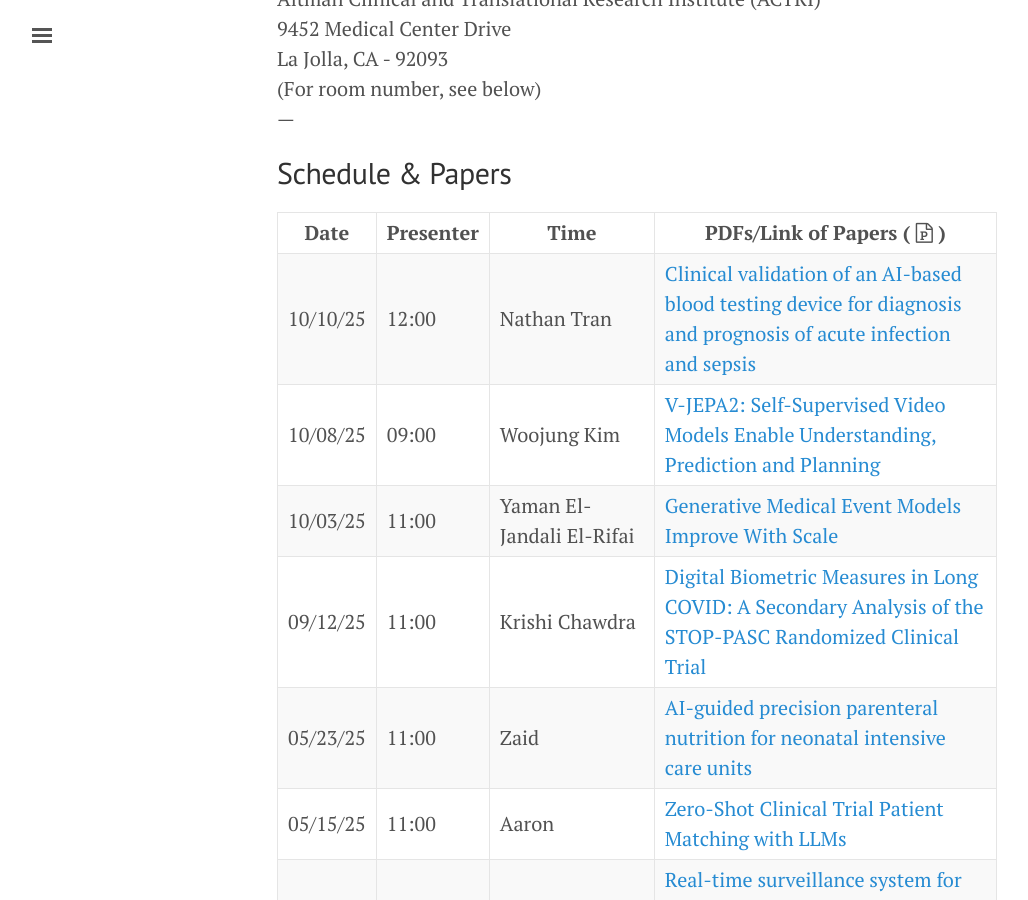
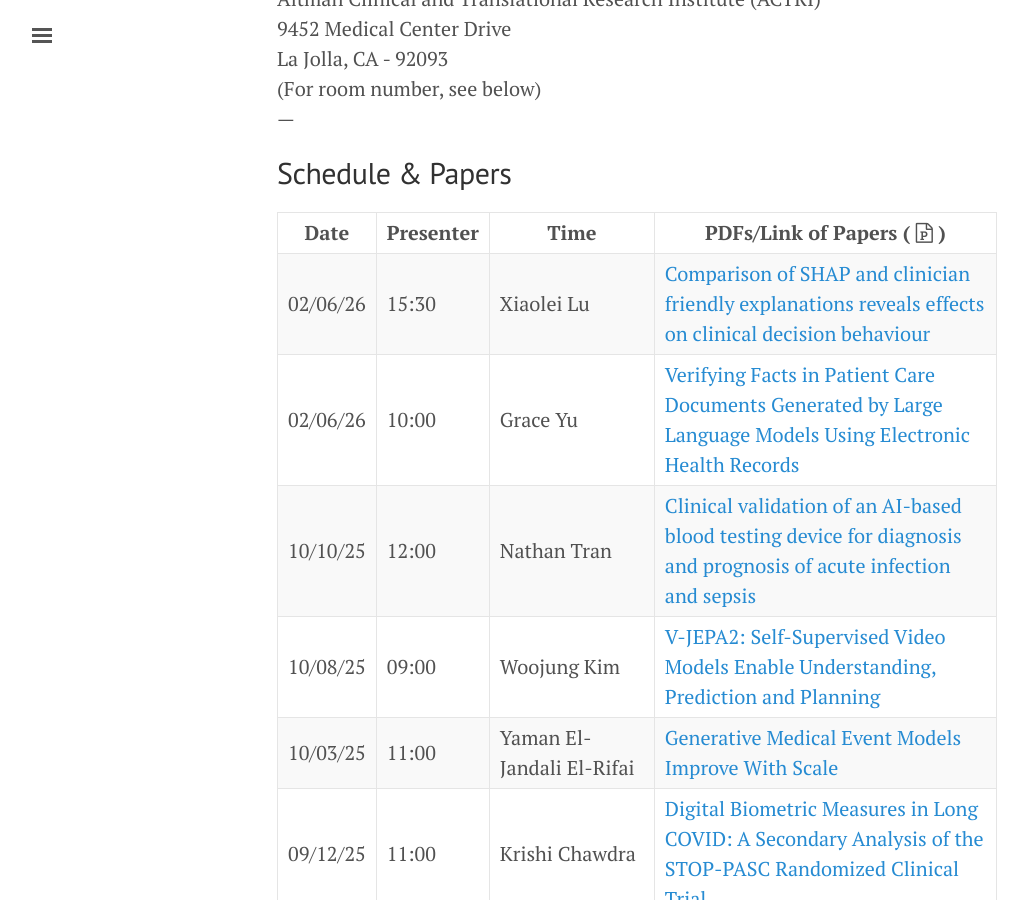
Before and after one commit to NematiLab/bmijc, a Jekyll site: the page built from index.md, in a window 1280 px wide and 900 px high, scrolled down 515 px. Shown: the whole window, without its empty margins (3-1031 px from the left). Built offline with Jekyll 4.4.1, drawn with Linux system fonts in a browser that asks for light colours; nearby versions of some CDN libraries.

Commit message:
Update index.md

```diff
--- a/index.md
+++ b/index.md
@@ -30,6 +30,8 @@ La Jolla, CA - 92093<br>
 
 Date | Presenter | Time | PDFs/Link of Papers ( <i class='fa fa-file-powerpoint-o'></i> )
 --- | --- | ---
+02/06/26 | 15:30 | Xiaolei Lu | [Comparison of SHAP and clinician friendly explanations reveals effects on clinical decision behaviour](https://www.nature.com/articles/s41746-025-01958-8){:target="_blank"}
+02/06/26 | 10:00 | Grace Yu | [Verifying Facts in Patient Care Documents Generated by Large Language Models Using Electronic Health Records](https://ai.nejm.org/doi/full/10.1056/AIdbp2500418){:target="_blank"}
 10/10/25 | 12:00 |  Nathan Tran  |  [Clinical validation of an AI-based blood testing device for diagnosis and prognosis of acute infection and sepsis](https://www.nature.com/articles/s41591-025-03933-y){:target="_blank"}
 10/08/25 | 09:00 |  Woojung Kim |  [V-JEPA2: Self-Supervised Video Models Enable Understanding, Prediction and Planning](https://arxiv.org/pdf/2506.09985){:target="_blank"}
 10/03/25 | 11:00 |  Yaman El-Jandali El-Rifai  |  [Generative Medical Event Models Improve With Scale](https://arxiv.org/abs/2508.12104){:target="_blank"}
```
